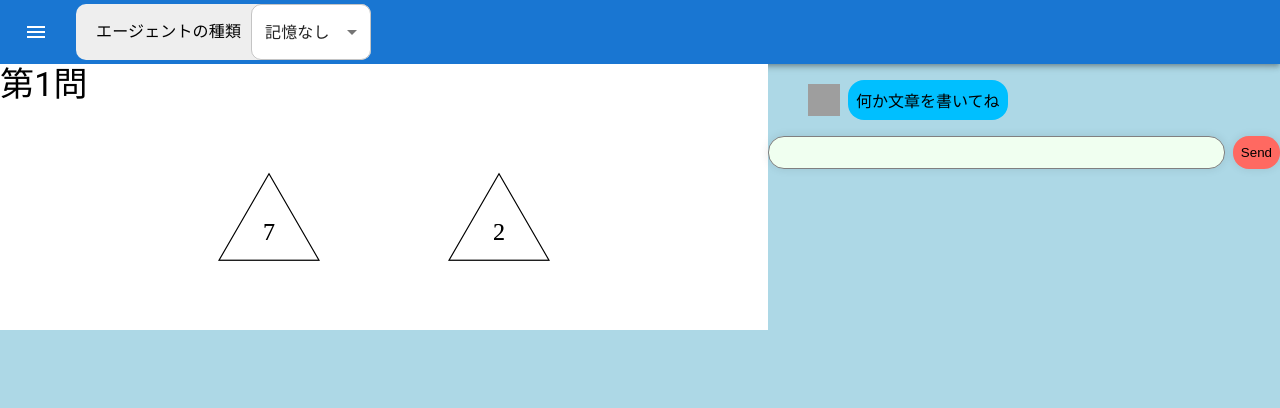
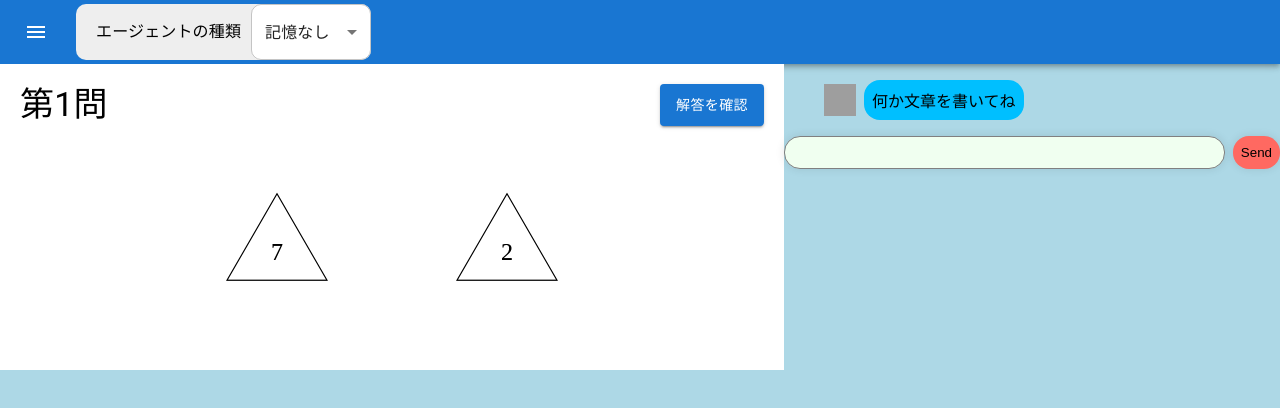
Before and after one commit to takayamanaoyuki/metaSuggestion, a React (Create React App) app in the folder front/: page / in a window 1280 px wide. Shown: the top 408 px of the page. Built offline with nearby package versions, Linux system fonts and the light colour scheme; grey boxes are pictures that could not be loaded.

Commit message:
質問エリアの作成

```diff
--- /dev/null
+++ b/front/src/organisims/AnswerTemplate.tsx
@@ -0,0 +1,18 @@
+import { Box, Button, Typography } from "@mui/material";
+import React from "react";
+import { useLocation, useNavigate, useSearchParams } from "react-router-dom";
+import { QATemplate } from "./QATemplate";
+import { on } from "events";
+
+export const AnswerTemplate: React.FC = () =>{
+    const location = useLocation();
+    const state = location.state as {questionNumber: number, type: "question" | "answer"} | null
+    const questionNumber = state? state.questionNumber : 1
+    const navigate = useNavigate()
+    const onAnswerClick = async () => {
+        await navigate('/',{state: {questionNumber: questionNumber + 1, type: "question"}})
+    }
+    return (
+        <QATemplate onClick={onAnswerClick} questionNumber={questionNumber} isCircred={true} buttonDisplayName="次の問題へ"/>
+    )
+}
--- /dev/null
+++ b/front/src/organisims/QAArea.tsx
@@ -0,0 +1,24 @@
+import { Box, Button, Typography } from "@mui/material";
+import React, { useEffect } from "react";
+import { Triangle } from "./figures/Triangle";
+import { Square } from "./figures/Square";
+import { useLocation, useNavigate, useSearchParams } from "react-router-dom";
+import { figurePairList } from "./QuestionData";
+import { QuestionTemplate } from "./QuestionTemplate";
+import { AnswerTemplate } from "./AnswerTemplate";
+
+
+export const QAArea: React.FC = () =>{
+    const location = useLocation()
+    const navigate = useNavigate()
+    const state = location.state ? location.state as {questionNumber: number, type: "question" | "answer"} : {questionNumber: 1, type: "question"}
+    useEffect(() => {
+        void navigate('/',{state: {questionNumber: 1, type: "question"}})
+    },[])
+
+    return (
+        <Box sx={{backgroundColor: "white", width: "60%", padding: "20px"}}>
+            {state?.type == "question" ? <QuestionTemplate/> : <AnswerTemplate/>}
+        </Box>
+    )
+}
--- a/front/src/organisims/QuestionArea.tsx
+++ b/front/src/organisims/QATemplate.tsx
@@ -1,11 +1,14 @@
-import { Box, Typography } from "@mui/material";
+import { Box, Button, Typography } from "@mui/material";
 import React, { useEffect } from "react";
 import { Triangle } from "./figures/Triangle";
 import { Square } from "./figures/Square";
 import { useLocation, useNavigate, useSearchParams } from "react-router-dom";
 
 type Props = {
-
+    onClick: () => Promise<void>;
+    questionNumber: number;
+    isCircred: boolean;
+    buttonDisplayName: string;
 }
 
 const figureList = ["Triangle", "Square"] as const
@@ -38,30 +41,26 @@ const figurePairList:
     ]
 ]
 
-export const QuestionArea: React.FC<Props> = () =>{
-    const location = useLocation();
-    const questionNumber = location.state? location.state.questionNumber : 1
-    const navigate = useNavigate()
-    useEffect(() => {
-        navigate('/',{state: {questionNumber: 1}})
-    },[])
-
+export const QATemplate: React.FC<Props> = ({onClick, questionNumber, isCircred, buttonDisplayName}) =>{
     return (
-        <Box sx={{backgroundColor: "white", width: "60%"}}>
-            <Typography variant="h4" >第{questionNumber}問</Typography>
+        <>
+            <Box sx={{display: "flex", justifyContent: "space-between"}}>
+                <Typography variant="h4" >第{questionNumber}問</Typography>
+                <Button variant="contained" onClick={onClick}>{buttonDisplayName}</Button>
+            </Box>
             <Box  sx={{display: "flex", gap: "10px", justifyContent: "center"}}>
                 {figurePairList[questionNumber-1].map((figure, index)=> {
                     if (figure.figure == "Triangle"){
                         return (
-                            <Triangle key={index} number={figure.number} circled={false}/>
+                            <Triangle key={index} number={figure.number} circled={isCircred}/>
                         )
                     }else{
                         return(
-                            <Square key={index} number={figure.number} circled={false}/>
+                            <Square key={index} number={figure.number} circled={isCircred}/>
                         )
                     }
                 })}
             </Box>
-        </Box>
+        </>
     )
 }
--- /dev/null
+++ b/front/src/organisims/QuestionData.tsx
@@ -0,0 +1,29 @@
+const figureList = ["Triangle", "Square"] as const
+
+export const figurePairList:
+{
+    figure: (typeof figureList)[number],
+    number: number
+}[][]
+ = [
+    [
+        {
+            figure: "Triangle",
+            number: 7
+        },
+        {
+            figure: "Triangle",
+            number: 2
+        }
+    ],
+    [
+        {
+            figure: "Square",
+            number: 6
+        },
+        {
+            figure: "Square",
+            number: 8
+        }
+    ]
+]
--- /dev/null
+++ b/front/src/organisims/QuestionTemplate.tsx
@@ -0,0 +1,22 @@
+import { Box, Button, Typography } from "@mui/material";
+import React, { useEffect } from "react";
+import { Triangle } from "./figures/Triangle";
+import { Square } from "./figures/Square";
+import { useLocation, useNavigate, useSearchParams } from "react-router-dom";
+import { QATemplate } from "./QATemplate";
+import { on } from "events";
+import { figurePairList } from "./QuestionData";
+
+export const QuestionTemplate: React.FC = () =>{
+    const location = useLocation();
+    const state = location.state as {questionNumber: number, type: "question" | "answer"} | null
+    const questionNumber = state? state.questionNumber : 1
+    const navigate = useNavigate()
+    const onNextQuestionClick = async () => {
+        await navigate('/',{state: {questionNumber: questionNumber, type: "answer"}})
+    }
+    return (
+        questionNumber <= figurePairList.length ? <QATemplate onClick={onNextQuestionClick} questionNumber={questionNumber} isCircred={false} buttonDisplayName="解答を確認"/>:
+        <Box>回答ありがとうございました</Box>
+    )
+}
--- a/front/src/pages/index.tsx
+++ b/front/src/pages/index.tsx
@@ -5,7 +5,7 @@ import { Box, type SelectChangeEvent } from '@mui/material';
 import { Triangle } from '../organisims/figures/Triangle';
 import { Square } from '../organisims/figures/Square';
 import { AgentCommunicationArea } from '../organisims/AgentComunicationArea';
-import { QuestionArea } from '../organisims/QuestionArea';
+import { QAArea } from '../organisims/QAArea';
 
 
 type AgentType = {
@@ -46,7 +46,7 @@ export const Home:React.FC = () => {
     <div className="chatbot">
       <FrontPageHeader selectOptions={selectOptions} onAgentTypeChange={onAgentTypeChange}/>
       <Box sx={{display: "flex"}}>
-        <QuestionArea/>
+        <QAArea/>
         <AgentCommunicationArea currentAgentresponseEndPoint={currentAgentresponseEndPoint}/>
       </Box>
     </div>
```
